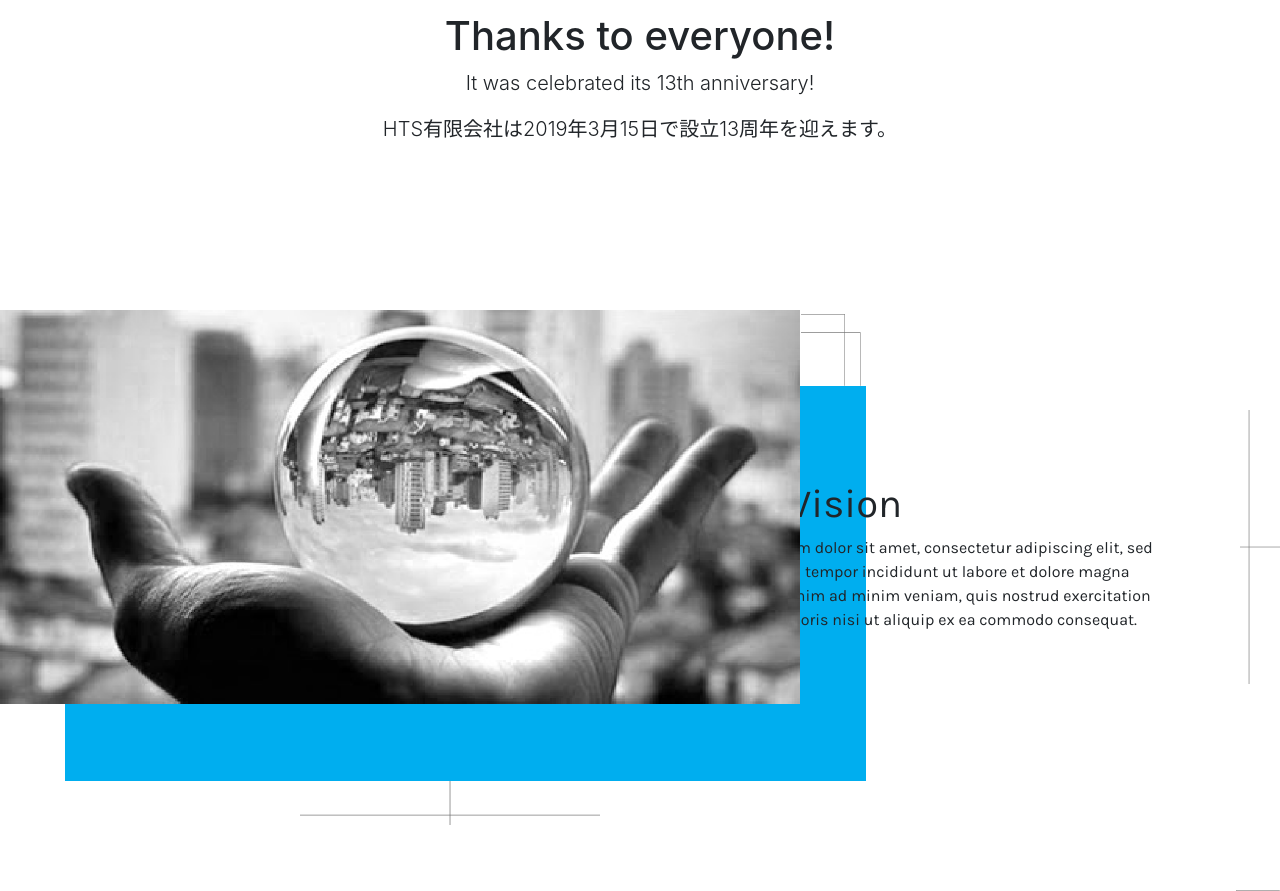
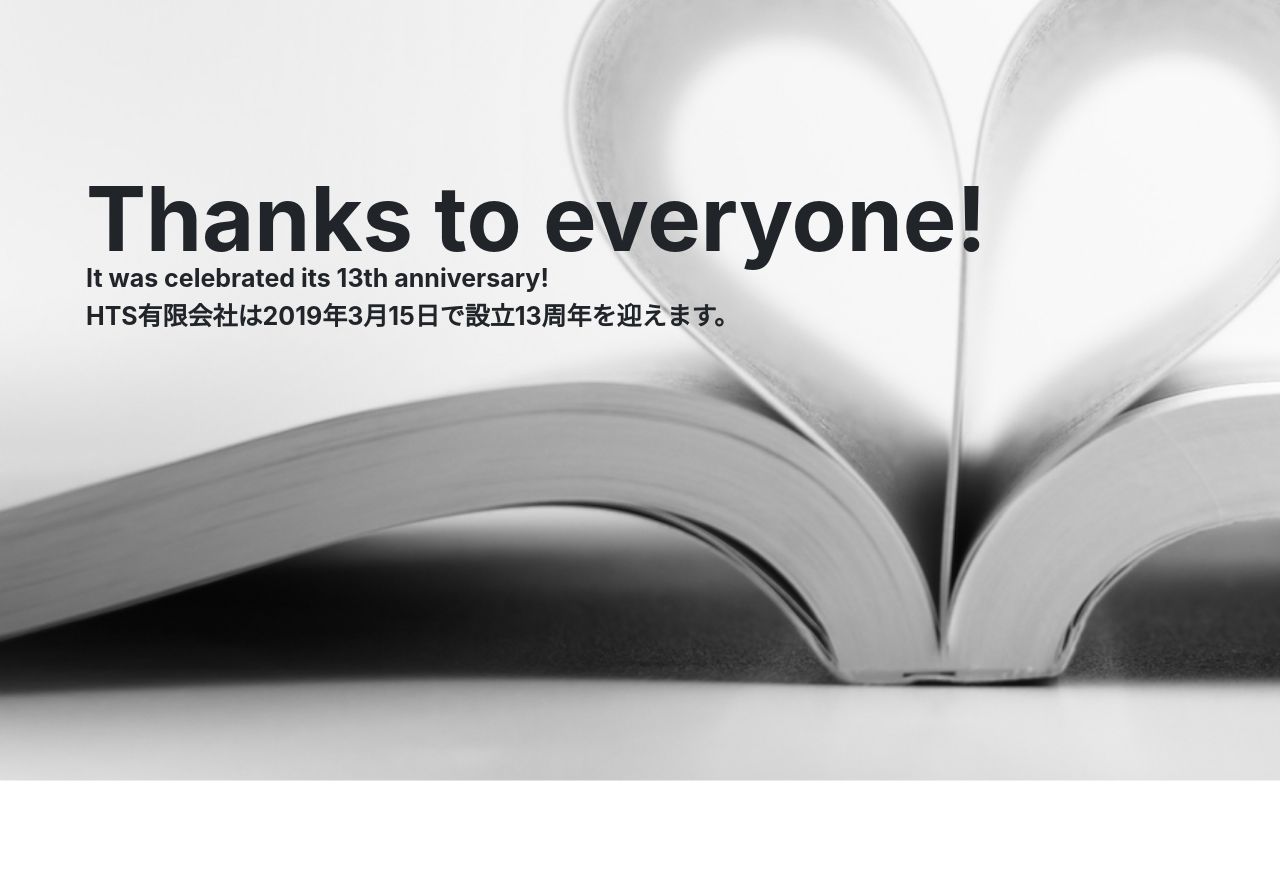
Before and after one commit to naythanpasapasa/htsltd, a PHP site: page / in a window 1280 px wide. Shown: the part 314-1205 px from the top of the page. Run offline with PHP 8.4, Linux system fonts and the light colour scheme; some libraries are stand-ins or nearby versions.

Commit message:
add CSS,Assets

```diff
--- a/assets/css/styles.css
+++ b/assets/css/styles.css
@@ -4,10 +4,61 @@
 }
 
 /* navigation (KEVIN)*/
+.top-nav .navbar {
+    height: 114px;
+    position: relative;
+  }
 
+  .top-nav .navbar .navbar-brand .nav-logo {
+    width: 300px;
+    height: 114px;
+    position: absolute;
+    left: 0px;
+    top: 0px;
+    padding: 10px 0px 9px 16px;
+  }
+
+  .top-nav .navbar .collapse .navbar-nav {
+    position: absolute;
+    right: 0px;
+    padding: 0px 31px 0px 0px;
+  }
+
+  .top-nav .navbar .collapse .navbar-nav .nav-item .nav-link {
+    color: #707070;
+    font-size: 30px;
+    padding: 0px 65px 0px 0px;
+  }
 
 /* main visual (KEVIN)*/
+.main-visual .masthead {
+    height: 981px;
+    background-image: url(../images/main_visual/intro.png);
+    background-size: cover;
+    background-repeat: no-repeat;
+    position: relative;
+  }
 
+  .main-visual .masthead .container .row {
+    position: absolute;
+    text-align-last: start;
+    padding: 0px;
+    margin: 0px;
+    top: -30px;
+    left: 71px;
+  }
+
+  .main-visual .masthead .container .row .header-h1 {
+    font-weight: bolder;
+    font-size: 90px;
+    line-height: 90%;
+  }
+
+  .main-visual .masthead .container .row .lead {
+    font-weight: bolder;
+    font-size: 25px;
+    line-height: 90%;
+  }
 
 /* news */
 
```
Also changed, not shown: assets/images/main_visual/intro.png (added), assets/images/navigation/logo_3.png (added).
